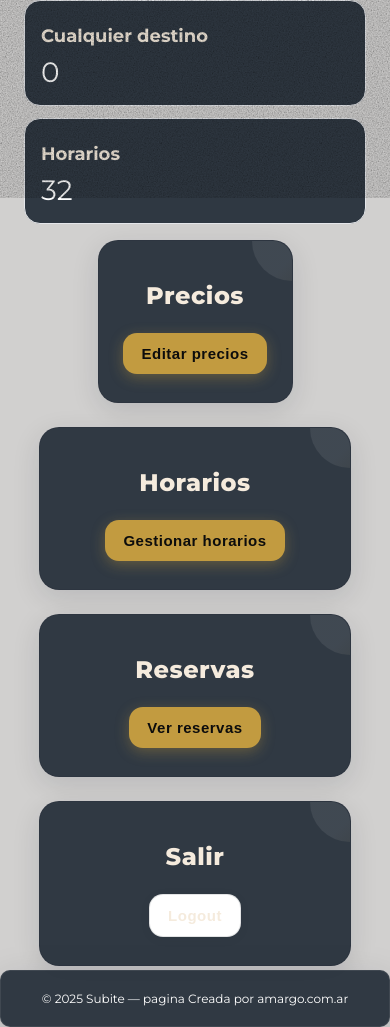
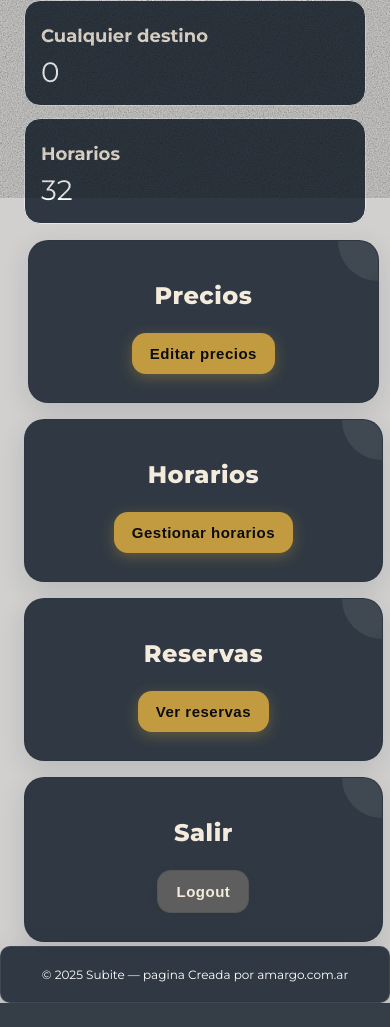
Before and after one commit to urielssan/subite, a Flask app: page /admin in a window 390 px wide. Shown: the part 646-1673 px from the top of the page. After the commit the page ends 1649 px from the top, so only its background shows below. Run offline with Flask 3, Linux system fonts and the light colour scheme; the visitor is signed in with stand-in values (Sample User, id 1).

Commit message:
enderezado el div de mierda

```diff
--- a/static/style.css
+++ b/static/style.css
@@ -94,16 +94,7 @@ footer{
   pointer-events: auto;
 }
 .footer-container footer{ color:#fff; font-size:12px; text-align:center; }
-@media (max-width: 420px){
-  :root{ --footer-height: 64px; }
-  .footer-container{
-    width: calc(100%);
-    border-radius: 10px;
-    height: var(--footer-height);
-    padding: 8px 12px;
-  }
-  .container{ padding-bottom: 4px; }
-}
+
 
 /* ===== NAV ===== */
 .nav {
@@ -151,11 +142,19 @@ footer{
 /* ===== CARDS ===== */
 .grid{
   display:grid;
-  grid-template-columns:(1fr);
-  gap:24px;
-  margin: 0 auto;
-  width: 80vw;
+  gap:16px;
+  grid-template-columns: repeat(auto-fit, minmax(220px, 1fr)); /* compacto y responsive */
+  width: min(92vw, 960px);
+  margin-inline: auto;
   justify-items: stretch;
+}
+
+.detail{
+  background: rgba(255,255,255,0.06);   /* o var(--card) si querés más contraste */
+  border: 1px solid rgba(255,255,255,0.08);
+  border-radius: 12px;
+  padding: 12px 14px;
+  line-height: 1.35;
 }
 
 .card{
@@ -219,7 +218,7 @@ footer{
 
 /* Variante secundaria (remplaza .outline) */
 .card button.secondary{
-  background:#fff; color: var(--accent);
+  background:#5e5e5e; color: var(--accent);
   border: 1px solid rgba(17,24,39,0.12);
   box-shadow: 0 2px 10px rgba(17,24,39,0.08);
 }
@@ -230,6 +229,10 @@ footer{
 
 .card-50{
   width: 50vw ;margin-inline: auto;
+  margin-top: 1em;
+}
+.card-60{
+  width: 60vw ;margin-inline: auto;
   margin-top: 1em;
 }
 .card-10{
@@ -256,7 +259,7 @@ button.secondary{
   background:#fff; color:var(--accent); border:1px solid var(--accent);
 }
 
-.badge{ display:inline-block; padding:.25rem .5rem; border-radius:999px; border:1px solid #e5e7eb; background:white; font-size:12px }
+.badge{ display:inline-block; padding:.25rem .5rem; border-radius:999px; border:1px solid #e5e7eb; background:rgb(74, 69, 69); font-size:12px }
 .table{ width:100%; border-collapse:collapse }
 .table th,.table td{ padding:8px; border-bottom:1px solid #e5e7eb; text-align:left; font-size:14px }
 .kpi{ display:flex; gap:12px; flex-wrap:wrap }
@@ -298,3 +301,20 @@ button.secondary{
 
 .card h1, .card h2 .card td{ font-family: 'Righteous', sans-serif; }
 .card p { font-family: 'Lato', sans-serif; }
+
+@media (max-width: 420px){
+  :root{ --footer-height: 64px; }
+  .footer-container{
+    width: calc(100%);
+    border-radius: 10px;
+    height: var(--footer-height);
+    padding: 8px 12px;
+  }
+  .container{ padding-bottom: 4px; }
+
+  .card-50{
+    width: 90vw ;
+    margin-inline: auto;
+    margin-top: 1em;
+  }
+}
```
Also changed, not shown: templates/confirm.html (+8 -6 lines), data/subite.db.
